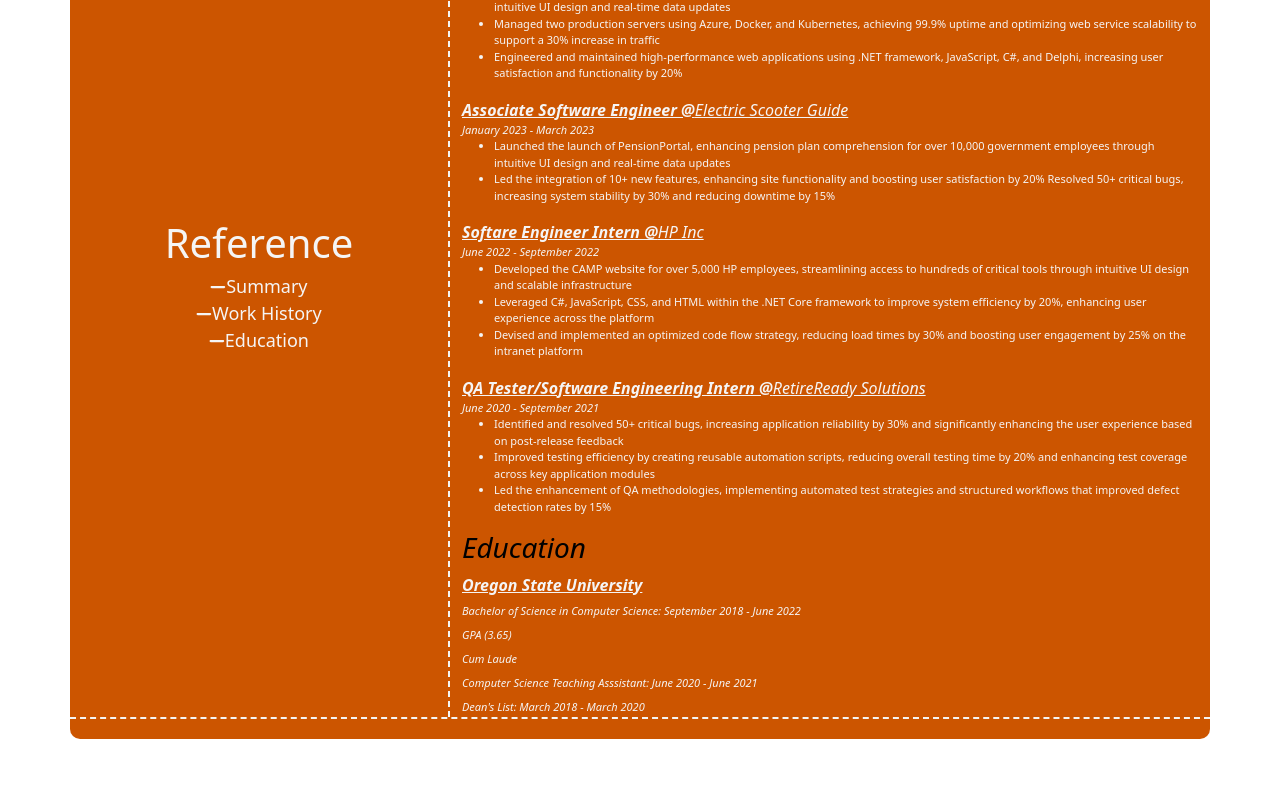
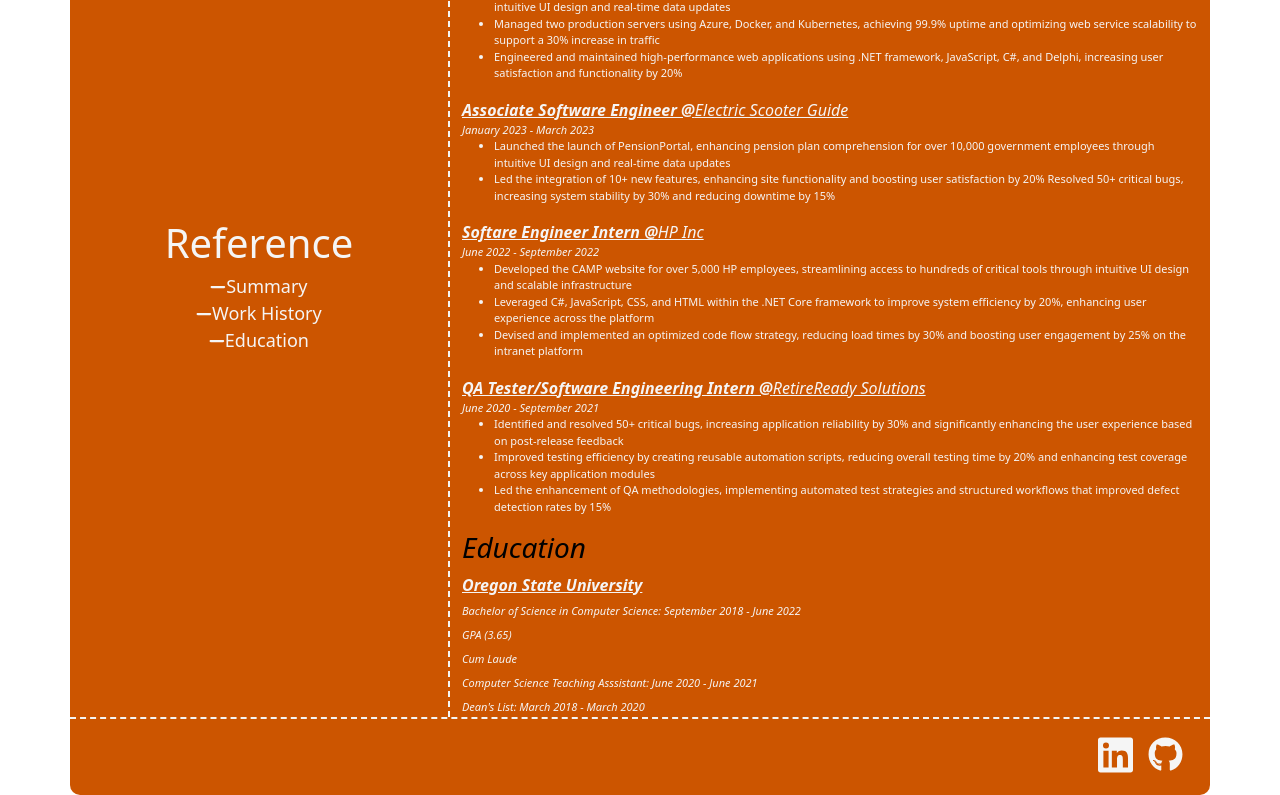
Before and after one commit to JonathanEDressel/mycodingvoyage.github.io, a React (Create React App) app in the folder frontend/: page / in a window 1280 px wide. Shown: the part 562-1357 px from the top of the page. Before the commit the page ends 1301 px from the top, so only its background shows below. Built offline with nearby package versions, Linux system fonts and the light colour scheme.

Commit message:
added socials. don't have much time rn but thought I'd get a little done while I could

```diff
--- a/frontend/src/App.js
+++ b/frontend/src/App.js
@@ -1,7 +1,8 @@
-import { BrowserRouter, Routes, Route } from 'react-router-dom'
+// import { BrowserRouter, Routes, Route } from 'react-router-dom'
 import CapImg from './assets/images/capthrow.jpg';
 import { FontAwesomeIcon } from '@fortawesome/react-fontawesome'
 import { faMinus } from '@fortawesome/free-solid-svg-icons'
+import { faLinkedin, faGithub  } from '@fortawesome/free-brands-svg-icons'
 
 function App() {
   return (
@@ -20,7 +21,7 @@ function App() {
             </div>
           </div>
           <div class="col col-8 pb-3 img-container text-center">
-            <img class="image-design" src={CapImg}></img>
+            <img class="image-design" alt='Graduation photo' src={CapImg}></img>
           </div>
         </div>
         <div class="row degree-container">
@@ -217,8 +218,13 @@ function App() {
           </div>
         </div>
         <div class="row">
-          <div class="col col 12">
-            <FontAwesomeIcon></FontAwesomeIcon>
+          <div class="col col 12 text-end mt-3">
+            <a href='https://www.linkedin.com/in/jonathan-dressel/' target='_blank'>
+              <FontAwesomeIcon class="social-icon" icon={faLinkedin}></FontAwesomeIcon>
+            </a>
+            <a href='https://github.com/JonathanEDressel?tab=repositories' target='_blank'>
+              <FontAwesomeIcon class="social-icon" icon={faGithub}></FontAwesomeIcon>
+            </a>
           </div>
 
         </div>
--- a/frontend/src/index.css
+++ b/frontend/src/index.css
@@ -110,6 +110,9 @@
     color: whitesmoke;
   }
 
-  .education-degree {
+  .social-icon {
+    color: whitesmoke;
+    margin-right: 15px;
+    width: 35px;
 
   }
```
Also changed, not shown: 1 other file (tests, documents, lock files or other folders).
